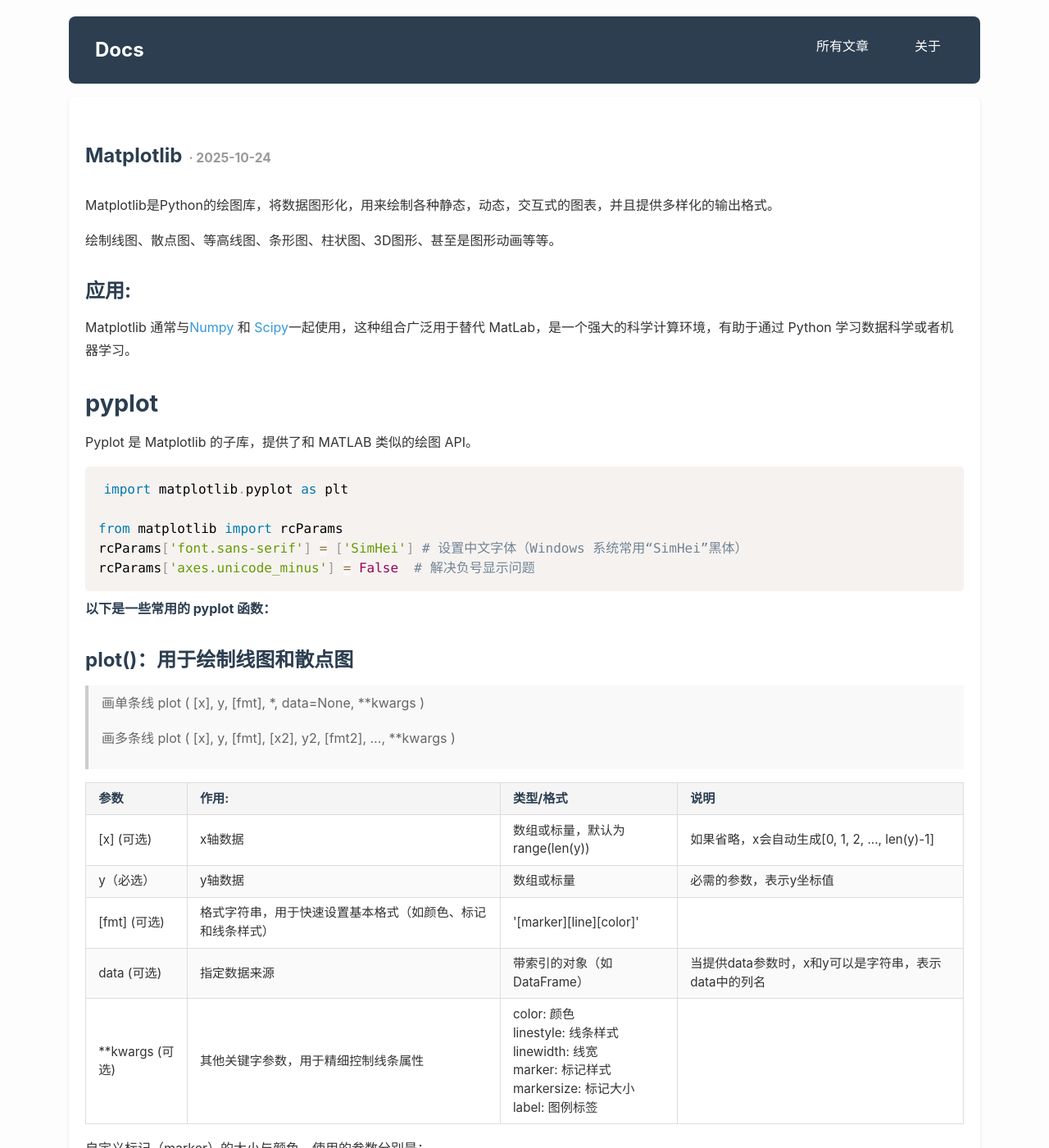
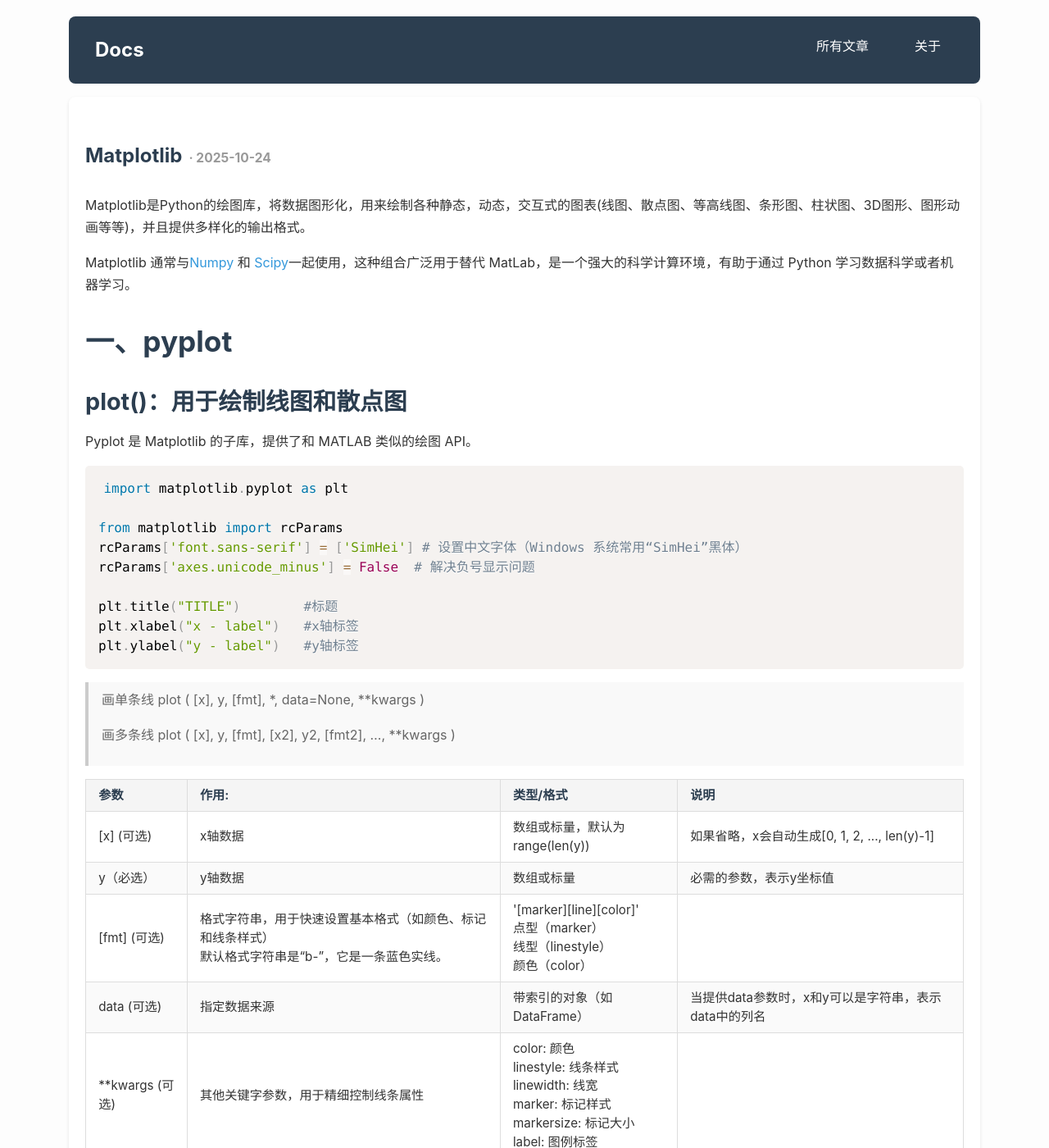
Before and after one commit to lzh210802066/lzh210802066.github.io, a Jekyll site: the page built from _posts/skill/2025-10-24-matplotlib.md, in a window 1280 px wide and 1400 px high. Shown: the whole window at 82% size. Built offline with Jekyll 4.4.1, drawn with Linux system fonts in a browser that asks for light colours; comment, search, counter and statistics services are not loaded; some of the changed text lies outside the part shown.

Commit message:
Update blog content

````diff
--- a/_posts/skill/2025-10-24-matplotlib.md
+++ b/_posts/skill/2025-10-24-matplotlib.md
@@ -11,26 +11,17 @@ date: 2025-10-24 # 定义文章发布日期。可用于排序、生成归档、R
 categories: skill
 ---
 
-Matplotlib是Python的绘图库，将数据图形化，用来绘制各种静态，动态，交互式的图表，并且提供多样化的输出格式。
+Matplotlib是Python的绘图库，将数据图形化，用来绘制各种静态，动态，交互式的图表(线图、散点图、等高线图、条形图、柱状图、3D图形、图形动画等等)，并且提供多样化的输出格式。
 
-绘制线图、散点图、等高线图、条形图、柱状图、3D图形、甚至是图形动画等等。
 
-### 应用:
+
 Matplotlib 通常与[Numpy]({% post_url 2025-10-24-numpy %}) 和 [Scipy]({% post_url 2025-10-24-scipy %})一起使用，这种组合广泛用于替代 MatLab，是一个强大的科学计算环境，有助于通过 Python 学习数据科学或者机器学习。
 
 
+# 一、pyplot
 
-
-
-
-
-
-
-
-## pyplot
+## plot()：用于绘制线图和散点图
 Pyplot 是 Matplotlib 的子库，提供了和 MATLAB 类似的绘图 API。
-
-
 
 
 ```python
@@ -39,18 +30,14 @@ import matplotlib.pyplot as plt
 from matplotlib import rcParams
 rcParams['font.sans-serif'] = ['SimHei'] # 设置中文字体（Windows 系统常用“SimHei”黑体）
 rcParams['axes.unicode_minus'] = False  # 解决负号显示问题
+
+plt.title("TITLE")        #标题
+plt.xlabel("x - label")   #x轴标签
+plt.ylabel("y - label")   #y轴标签
 ```
 
 
 
-
-
-
-
-
-**以下是一些常用的 pyplot 函数：**
-
-### plot()：用于绘制线图和散点图
 
 >  画单条线
 > plot ( [x], y, [fmt], *, data=None, **kwargs )
@@ -104,10 +91,10 @@ rcParams['axes.unicode_minus'] = False  # 解决负号显示问题
                  [fmt] (可选)
             </td>
             <td>
-                 格式字符串，用于快速设置基本格式（如颜色、标记和线条样式）
+                 格式字符串，用于快速设置基本格式（如颜色、标记和线条样式）<br>默认格式字符串是“b-”，它是一条蓝色实线。
             </td>
             <td>
-                  '[marker][line][color]'
+                  '[marker][line][color]' <br>点型（marker）<br>线型（linestyle）<br>颜色（color）
             </td>
             <td>
             </td>
@@ -220,19 +207,6 @@ markeredgecolor，简写为 mec：定义标记边框的颜色。
 
 
 
-### Matplotlib 标题和轴标签
-
-```python
-plt.title("TITLE")
-```
-
-```python
-plt.xlabel("x - label")
-plt.ylabel("y - label")
-```
-
-
-
 ### Matplotlib 网格线
 
 ```python
````
